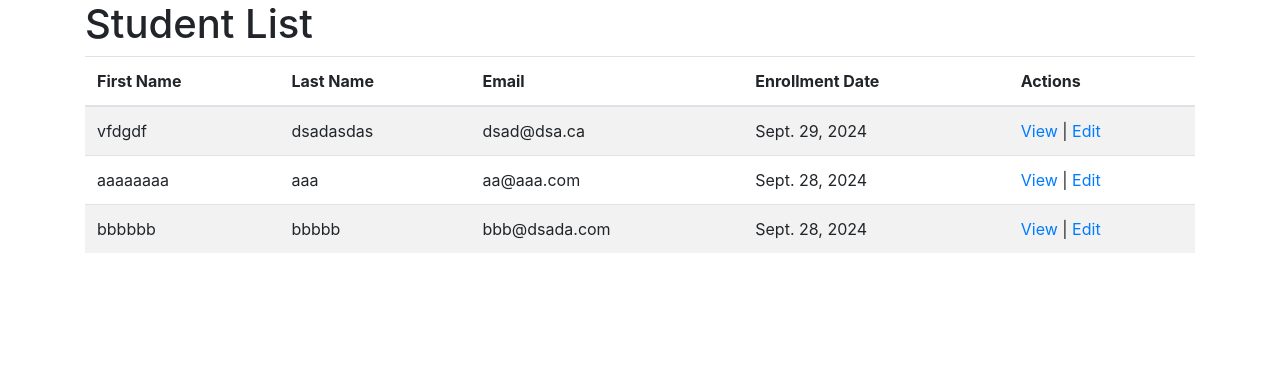
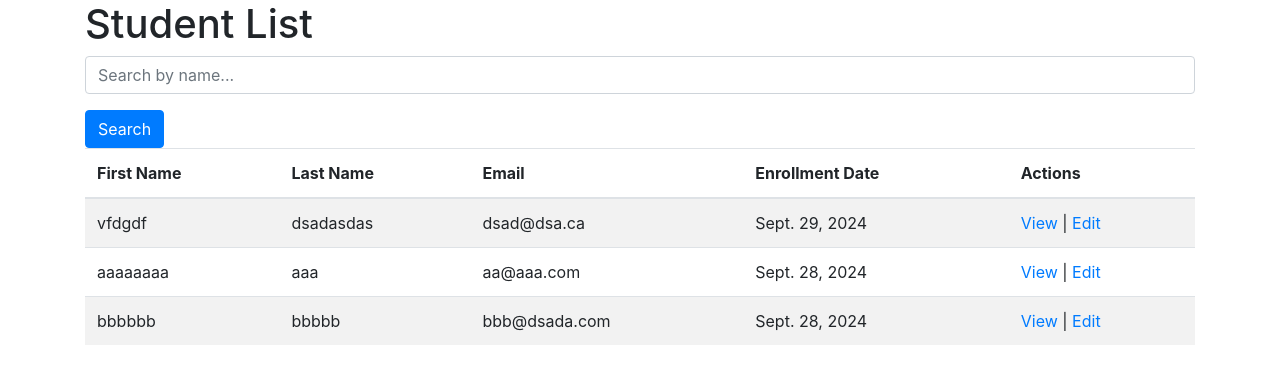
Before and after one commit to zewei-wang/student_management, a Django app: page / in a window 1280 px wide. Shown: the part 56-440 px from the top of the page. Run offline with Django 4.2, Linux system fonts and the light colour scheme; data comes from the database, SQL or seed files in the repository; both versions use the stored data as it was after the commit; some libraries are stand-ins or nearby versions.

Commit message:
add student search functionality

```diff
--- a/students/templates/students/student_list.html
+++ b/students/templates/students/student_list.html
@@ -2,6 +2,14 @@
 
 {% block content %}
     <h1>Student List</h1>
+
+    <form method="get" action=".">
+        <div class="form-group">
+            <input type="text" name="q" placeholder="Search by name..." class="form-control"
+                   value="{{ request.GET.q }}">
+        </div>
+        <button type="submit" class="btn btn-primary">Search</button>
+    </form>
 
     <table class="table table-striped">
         <thead>
--- a/students/views.py
+++ b/students/views.py
@@ -1,12 +1,20 @@
 from django.shortcuts import render, get_object_or_404, redirect
 from django.contrib.auth.decorators import login_required
+from django.db import models
 from .models import Student
 from .forms import StudentForm
 
 
 def student_list(request):
-    students = Student.objects.all()
-    return render(request, 'students/student_list.html', {'students': students})
+    query = request.GET.get('q')
+    if query:
+        students = Student.objects.filter(
+            models.Q(first_name__icontains=query) | models.Q(last_name__icontains=query)
+        )
+    else:
+        students = Student.objects.all()
+    context = {'students': students}
+    return render(request, 'students/student_list.html', context)
 
 
 def student_detail(request, pk):
```
Also changed, not shown: db.sqlite3.
